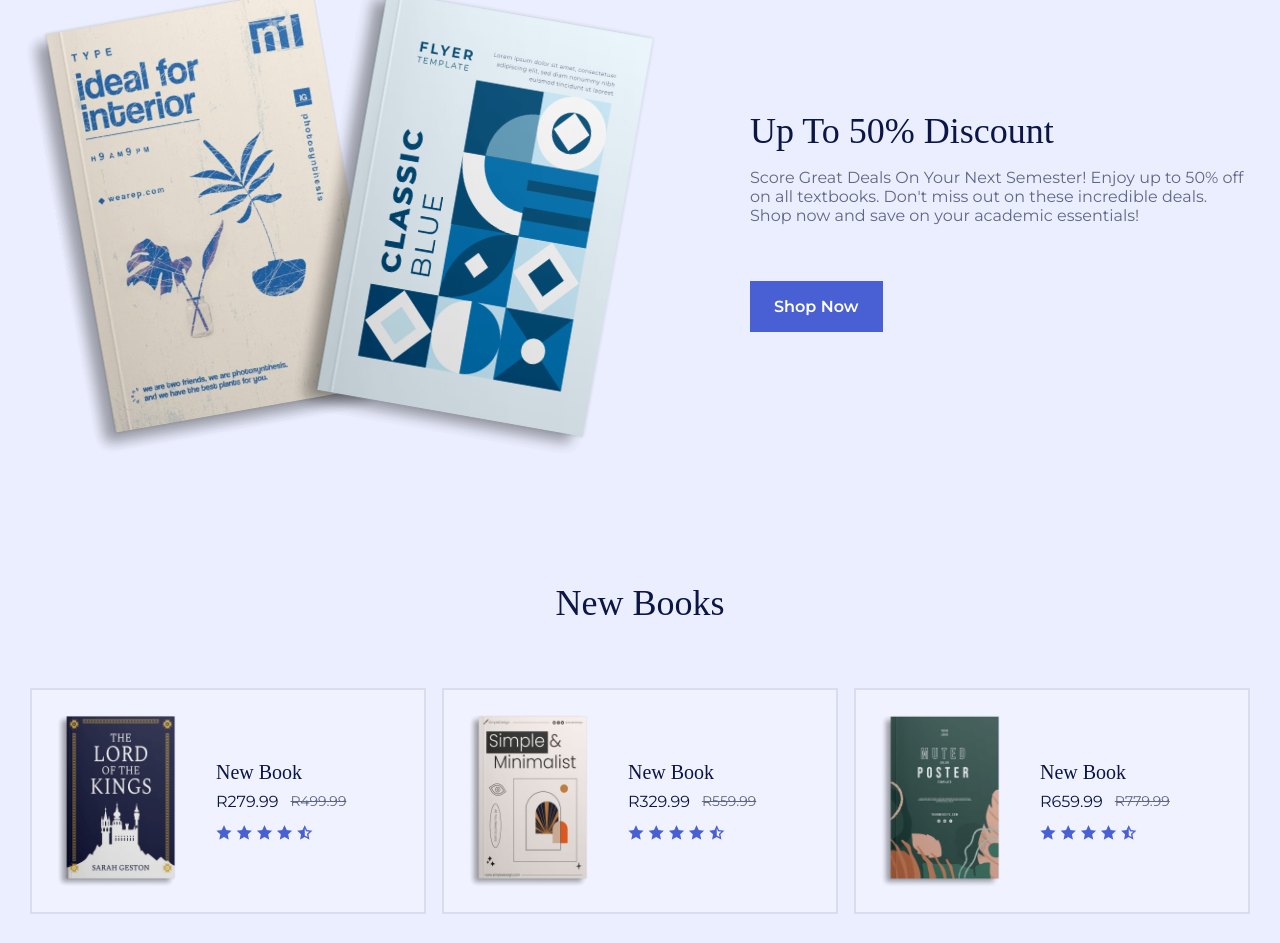
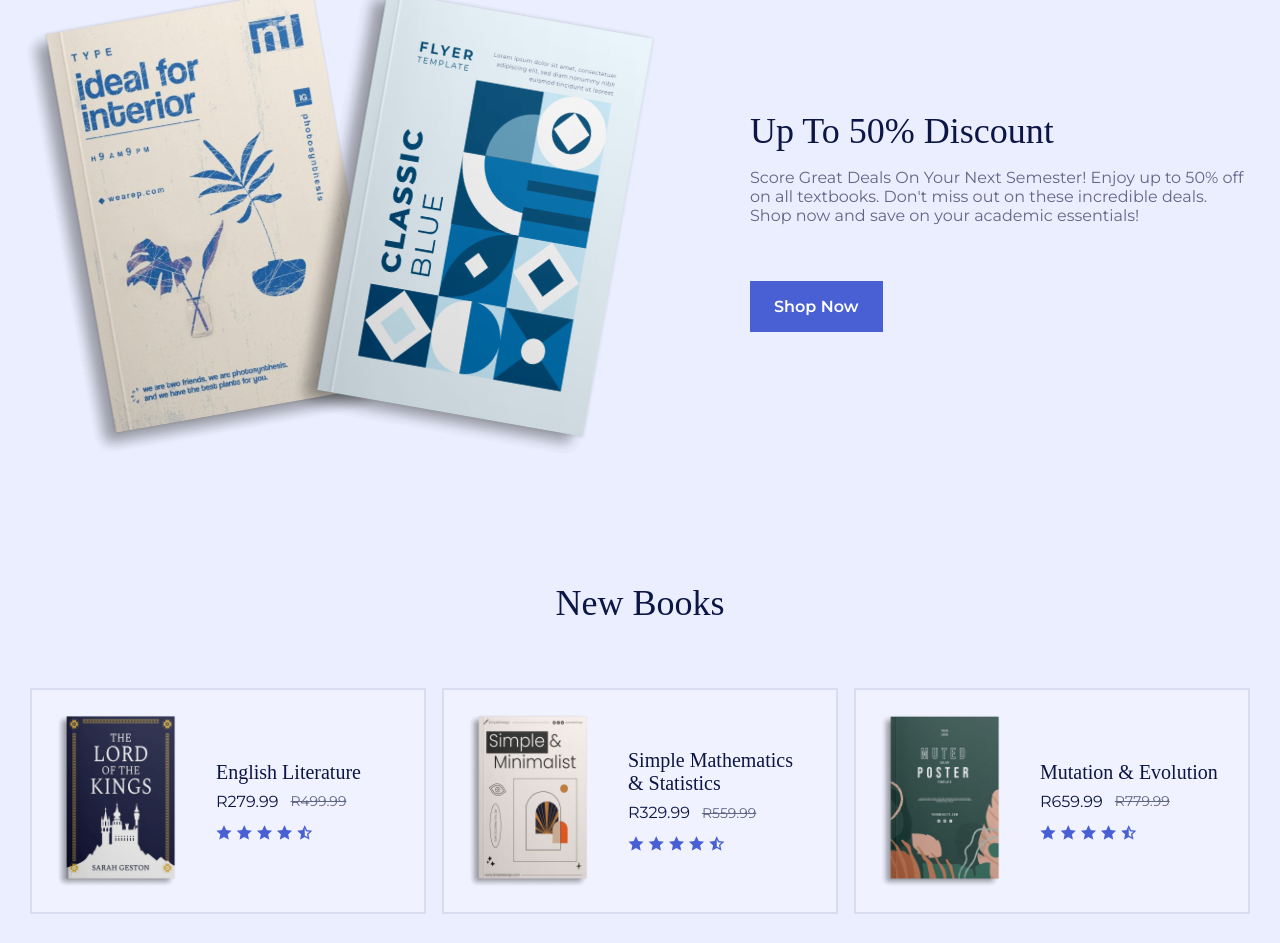
Before and after one commit to ThembelihleN/responsive-book-website, a plain HTML site: page index.html in a window 1280 px wide. Shown: the part 1796-2739 px from the top of the page. Drawn offline with nearby package versions, Linux system fonts and the light colour scheme; a web font is replaced by a local one.

Commit message:
book names

```diff
--- a/index.html
+++ b/index.html
@@ -374,7 +374,7 @@
                      <article class="featured__card swiper-slide">
                         <img src="assets/img/book-10.png" alt="image" class="featured__img">
 
-                        <h2 class="featured__title">Featured Book</h2>
+                        <h2 class="featured__title">Military & War</h2>
                         <div class="featured__prices">
                            <span class="featured__discount">R539.99</span>
                            <span class="featured__price">R629.99</span>
@@ -439,7 +439,7 @@
                         <img src="assets/img/book-1.png" alt="image" class="new__img">
 
                         <div>
-                           <h2 class="new__title">New Book</h2>
+                           <h2 class="new__title">English Literature</h2>
                            <div class="new__prices">
                               <span class="new__discount">R279.99</span>
                               <span class="new__price">R499.99</span>
@@ -459,7 +459,7 @@
                         <img src="assets/img/book-2.png" alt="image" class="new__img">
 
                         <div>
-                           <h2 class="new__title">New Book</h2>
+                           <h2 class="new__title">Simple Mathematics & Statistics</h2>
                            <div class="new__prices">
                               <span class="new__discount">R329.99</span>
                               <span class="new__price">R559.99</span>
@@ -479,7 +479,7 @@
                         <img src="assets/img/book-3.png" alt="image" class="new__img">
 
                         <div>
-                           <h2 class="new__title">New Book</h2>
+                           <h2 class="new__title">Mutation & Evolution</h2>
                            <div class="new__prices">
                               <span class="new__discount">R659.99</span>
                               <span class="new__price">R779.99</span>
@@ -499,7 +499,7 @@
                         <img src="assets/img/book-4.png" alt="image" class="new__img">
 
                         <div>
-                           <h2 class="new__title">New Book</h2>
+                           <h2 class="new__title">Psychology</h2>
                            <div class="new__prices">
                               <span class="new__discount">R489.99</span>
                               <span class="new__price">R679.99</span>
@@ -519,7 +519,7 @@
                         <img src="assets/img/book-5.png" alt="image" class="new__img">
 
                         <div>
-                           <h2 class="new__title">New Book</h2>
+                           <h2 class="new__title">Weather & Climate</h2>
                            <div class="new__prices">
                               <span class="new__discount">R509.99</span>
                               <span class="new__price">R639.99</span>
@@ -539,7 +539,7 @@
                         <img src="assets/img/book-6.png" alt="image" class="new__img">
 
                         <div>
-                           <h2 class="new__title">New Book</h2>
+                           <h2 class="new__title">Graphic Design</h2>
                            <div class="new__prices">
                               <span class="new__discount">R439.99</span>
                               <span class="new__price">R579.99</span>
@@ -559,7 +559,7 @@
                         <img src="assets/img/book-7.png" alt="image" class="new__img">
 
                         <div>
-                           <h2 class="new__title">New Book</h2>
+                           <h2 class="new__title">Plant Science</h2>
                            <div class="new__prices">
                               <span class="new__discount">R549.99</span>
                               <span class="new__price">R779.99</span>
@@ -579,7 +579,7 @@
                         <img src="assets/img/book-8.png" alt="image" class="new__img">
 
                         <div>
-                           <h2 class="new__title">New Book</h2>
+                           <h2 class="new__title">Visual Art</h2>
                            <div class="new__prices">
                               <span class="new__discount">R459.99</span>
                               <span class="new__price">R599.99</span>
@@ -599,7 +599,7 @@
                         <img src="assets/img/book-9.png" alt="image" class="new__img">
 
                         <div>
-                           <h2 class="new__title">New Book</h2>
+                           <h2 class="new__title">Introduction to Ornithology</h2>
                            <div class="new__prices">
                               <span class="new__discount">R479.99</span>
                               <span class="new__price">R599.99</span>
@@ -619,7 +619,7 @@
                         <img src="assets/img/book-10.png" alt="image" class="new__img">
 
                         <div>
-                           <h2 class="new__title">New Book</h2>
+                           <h2 class="new__title">Military & War</h2>
                            <div class="new__prices">
                               <span class="new__discount">R519.99</span>
                               <span class="new__price">R669.99</span>
@@ -643,7 +643,7 @@
                         <img src="assets/img/book-10.png" alt="image" class="new__img">
 
                         <div>
-                           <h2 class="new__title">New Book</h2>
+                           <h2 class="new__title">Military & War</h2>
                            <div class="new__prices">
                               <span class="new__discount">R399.99</span>
                               <span class="new__price">R489.99</span>
@@ -663,7 +663,7 @@
                         <img src="assets/img/book-9.png" alt="image" class="new__img">
 
                         <div>
-                           <h2 class="new__title">New Book</h2>
+                           <h2 class="new__title">Introduction to Ornithology</h2>
                            <div class="new__prices">
                               <span class="new__discount">R369.99</span>
                               <span class="new__price">R499.99</span>
@@ -683,7 +683,7 @@
                         <img src="assets/img/book-8.png" alt="image" class="new__img">
 
                         <div>
-                           <h2 class="new__title">New Book</h2>
+                           <h2 class="new__title">Visual Art</h2>
                            <div class="new__prices">
                               <span class="new__discount">R399.99</span>
                               <span class="new__price">R529.99</span>
@@ -703,7 +703,7 @@
                         <img src="assets/img/book-7.png" alt="image" class="new__img">
 
                         <div>
-                           <h2 class="new__title">New Book</h2>
+                           <h2 class="new__title">Plant Science</h2>
                            <div class="new__prices">
                               <span class="new__discount">R429.99</span>
                               <span class="new__price">R499.99</span>
@@ -723,7 +723,7 @@
                         <img src="assets/img/book-6.png" alt="image" class="new__img">
 
                         <div>
-                           <h2 class="new__title">New Book</h2>
+                           <h2 class="new__title">Graphic Design </h2>
                            <div class="new__prices">
                               <span class="new__discount">R379.99</span>
                               <span class="new__price">R469.99</span>
@@ -743,7 +743,7 @@
                         <img src="assets/img/book-5.png" alt="image" class="new__img">
 
                         <div>
-                           <h2 class="new__title">New Book</h2>
+                           <h2 class="new__title">Weather % Climate</h2>
                            <div class="new__prices">
                               <span class="new__discount">R479.99</span>
                               <span class="new__price">R559.99</span>
@@ -763,7 +763,7 @@
                         <img src="assets/img/book-4.png" alt="image" class="new__img">
 
                         <div>
-                           <h2 class="new__title">New Book</h2>
+                           <h2 class="new__title">Psychology</h2>
                            <div class="new__prices">
                               <span class="new__discount">R549.99</span>
                               <span class="new__price">R649.99</span>
@@ -783,7 +783,7 @@
                         <img src="assets/img/book-3.png" alt="image" class="new__img">
 
                         <div>
-                           <h2 class="new__title">New Book</h2>
+                           <h2 class="new__title">Mutation & Evolution</h2>
                            <div class="new__prices">
                               <span class="new__discount">R479.99</span>
                               <span class="new__price">R599.99</span>
@@ -803,7 +803,7 @@
                         <img src="assets/img/book-2.png" alt="image" class="new__img">
 
                         <div>
-                           <h2 class="new__title">New Book</h2>
+                           <h2 class="new__title">Simple Mathematics & Statistics</h2>
                            <div class="new__prices">
                               <span class="new__discount">R579.99</span>
                               <span class="new__price">R699.99</span>
@@ -823,7 +823,7 @@
                         <img src="assets/img/book-1.png" alt="image" class="new__img">
 
                         <div>
-                           <h2 class="new__title">New Book</h2>
+                           <h2 class="new__title">English Literature</h2>
                            <div class="new__prices">
                               <span class="new__discount">R689.99</span>
                               <span class="new__price">$769.99</span>
```
